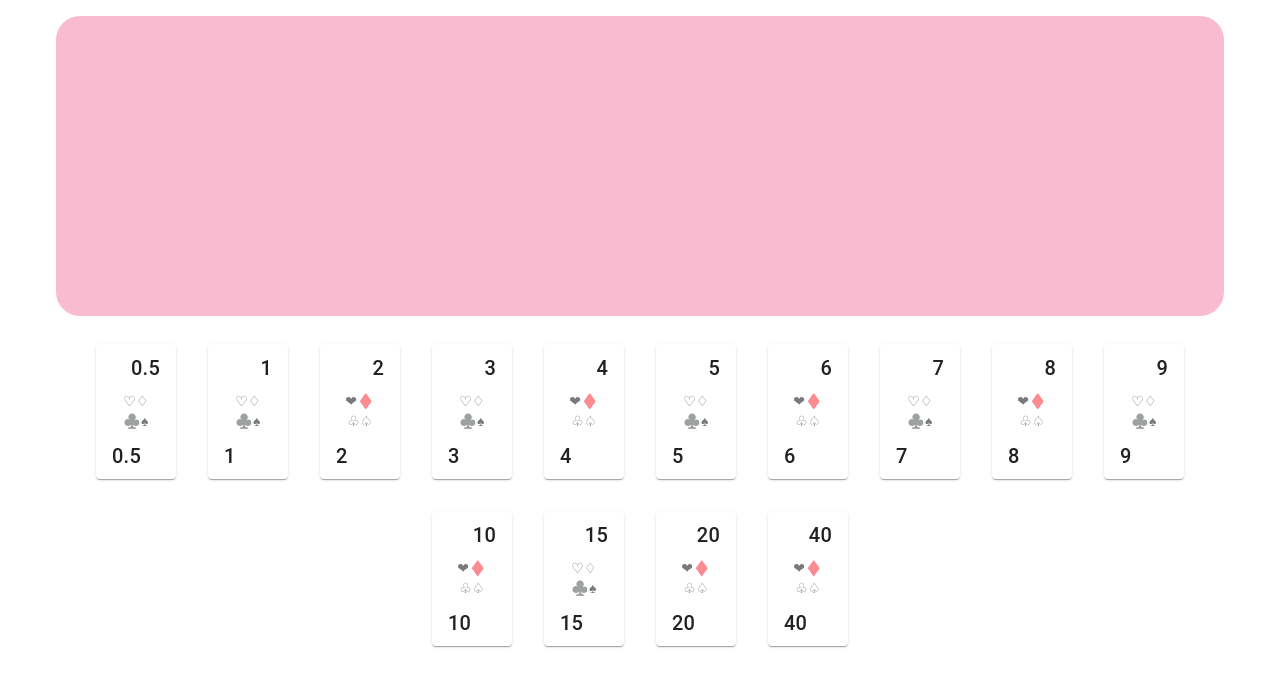
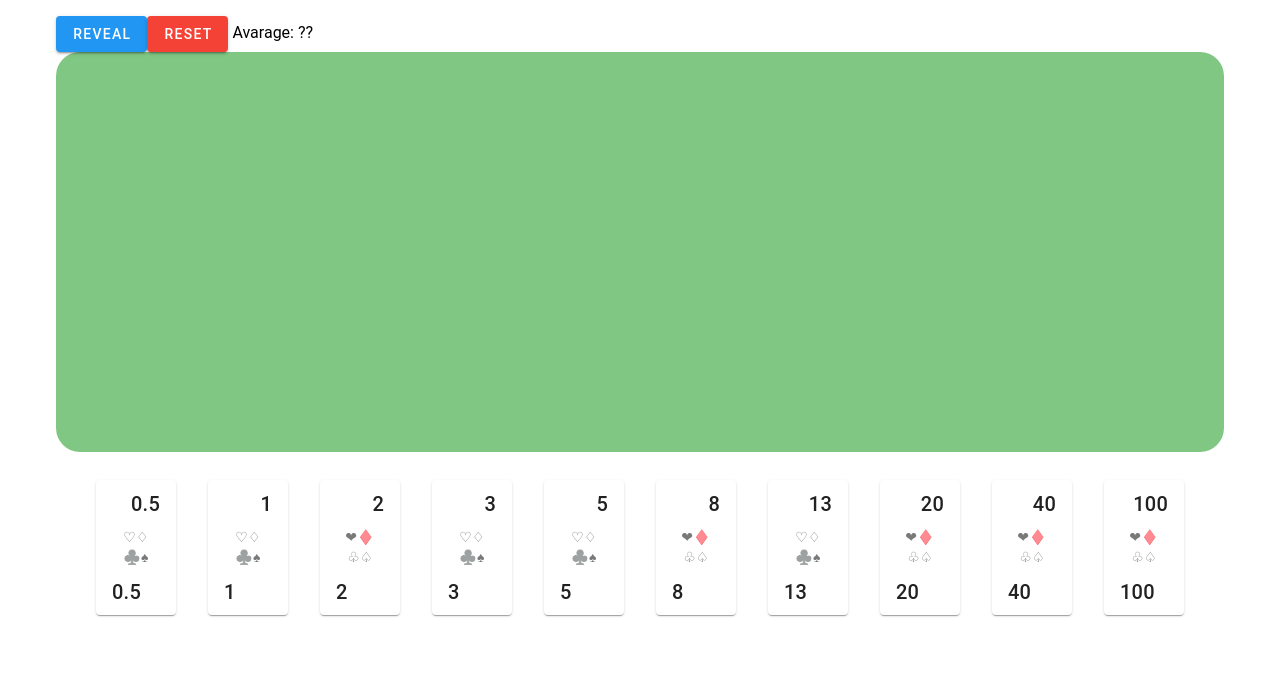
Before and after one commit to kuskyst/poker-chan, a Nuxt app: page / in a window 1280 px wide. Shown: the top 686 px of the page. Built offline with nearby package versions, Linux system fonts and the light colour scheme.

Commit message:
Update index.vue

```diff
--- a/pages/index.vue
+++ b/pages/index.vue
@@ -1,16 +1,17 @@
 <template>
   <v-container>
+    <v-btn color="blue" @click="reveal">Reveal</v-btn>
+    <v-btn color="red" @click="reset">Reset</v-btn>
+    Avarage: {{ average }}
     <v-row justify="center">
-      <!-- フィールドエリア -->
       <v-col cols="16" class="d-flex justify-center">
-        <v-sheet @drop.prevent="onDrop" @dragover.prevent rounded="xl" color="pink-lighten-4" width="100%" height="300">
-          <!-- ドロップされたカードを表示 -->
-          <div v-for="(card, index) in droppedCards" :key="index" class="card-stack" :style="getCardStackStyle(index)">
+        <v-sheet @drop.prevent="onDrop" @dragover.prevent rounded="xl" color="green-lighten-2" width="100%" height="400">
+          <div v-for="(card, index) in selectedCards" :key="index" class="card-stack" :style="getCardStackStyle(index)">
             <v-card height="135" width="80">
-              <v-card-title class="text-end">{{ card }}</v-card-title>
+              <v-card-title class="text-end">{{ isOpen ? card : '??' }}</v-card-title>
               <v-card-subtitle v-if="card % 2 == 0" class="text-center">❤︎♦️<br>♧♤</v-card-subtitle>
               <v-card-subtitle v-else class="text-center">♡♢<br>♣️♠︎</v-card-subtitle>
-              <v-card-title class="text-start">{{ card }}</v-card-title>
+              <v-card-title class="text-start">{{ isOpen ? card : '??' }}</v-card-title>
             </v-card>
           </div>
         </v-sheet>
@@ -19,7 +20,15 @@
 
     <v-row justify="center">
       <v-col v-for="(card, index) in cards" :key="index" cols="auto" class="d-flex justify-center">
-        <v-card class="ma-1" :draggable="true" @dragstart="onDragStart(card, $event)" height="135" width="80">
+        <v-card
+          height="135"
+          width="80"
+          class="ma-1"
+          :class="{'bg-grey-darken-1': selectedCard == card}"
+          draggable="true"
+          @dragstart="onDragStart(card, $event)"
+          @dblclick="selectCard(card)"
+        >
           <v-card-title class="text-end">{{ card }}</v-card-title>
           <v-card-subtitle v-if="card % 2 == 0" class="text-center">❤︎♦️<br>♧♤</v-card-subtitle>
           <v-card-subtitle v-else class="text-center">♡♢<br>♣️♠︎</v-card-subtitle>
@@ -33,8 +42,27 @@
 <script setup>
 import { ref } from 'vue';
 
-const cards = ref([0.5, 1, 2, 3, 4, 5, 6, 7, 8, 9, 10, 15, 20, 40]);
-const droppedCards = ref([]);
+const cards = ref([0.5, 1, 2, 3, 5, 8, 13, 20, 40, 100]);
+const selectedCard = ref();
+const selectedCards = ref([]);
+const average = ref('??');
+const isOpen = ref(false);
+
+const selectCard = (card) => {
+  if (!isOpen.value) {
+    selectedCards.value.push(card);
+    selectedCard.value = card;
+  }
+}
+const reset = () => {
+  isOpen.value = false;
+  selectedCards.value.splice(0);
+  average.value = '??';
+}
+const reveal = () => {
+  isOpen.value = true;
+  average.value = selectedCards.value.reduce((sum, element) => sum + element, 0) / selectedCards.value.length;
+};
 
 const onDragStart = (card, event) => {
   event.dataTransfer.setData('card', JSON.stringify(card));
@@ -42,35 +70,17 @@ const onDragStart = (card, event) => {
 
 const onDrop = (event) => {
   const card = JSON.parse(event.dataTransfer.getData('card'));
-  droppedCards.value.push(card);
+  selectCard(card);
 };
 
 const getCardStackStyle = (index) => {
-  const stackHeight = 20; // 重なりの高さ
+  const stackHeight = 20;
   return {
     top: `${index * stackHeight}px`,
     left: '50%',
     transform: 'translateX(-50%)',
-    zIndex: index, // スタック順を調整
+    zIndex: index
   };
-};
-
-const onDragEnd = (card, event) => {
-  const cardElement = event.target;
-  const offsetX = event.clientX - cardElement.getBoundingClientRect().left;
-  const offsetY = event.clientY - cardElement.getBoundingClientRect().top;
-
-  const onMouseMove = (e) => {
-    cardStyle.value.left = `${e.clientX - offsetX}px`;
-    cardStyle.value.top = `${e.clientY - offsetY}px`;
-  };
-  const onMouseUp = () => {
-    document.removeEventListener('mousemove', onMouseMove);
-    document.removeEventListener('mouseup', onMouseUp);
-    droppedCards.value.push(card);
-  };
-  document.addEventListener('mousemove', onMouseMove);
-  document.addEventListener('mouseup', onMouseUp);
 };
 </script>
 
```
